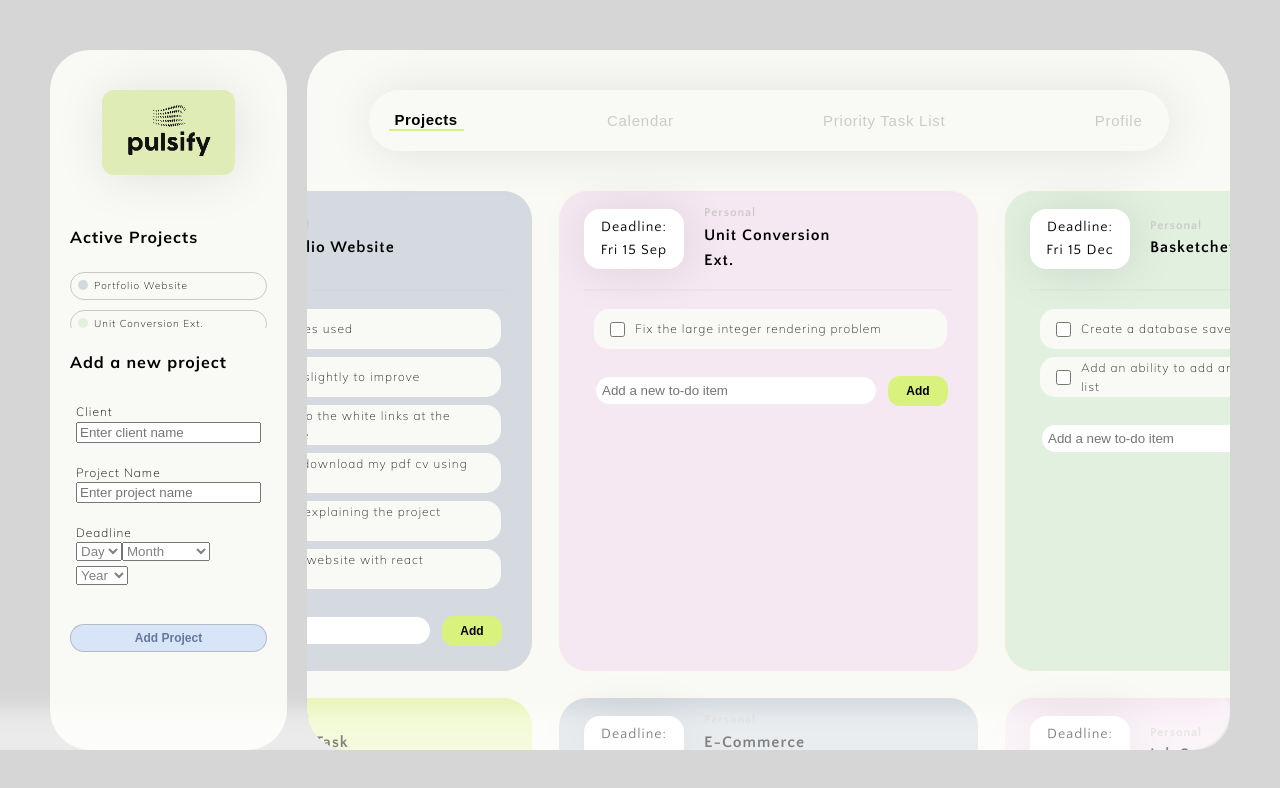
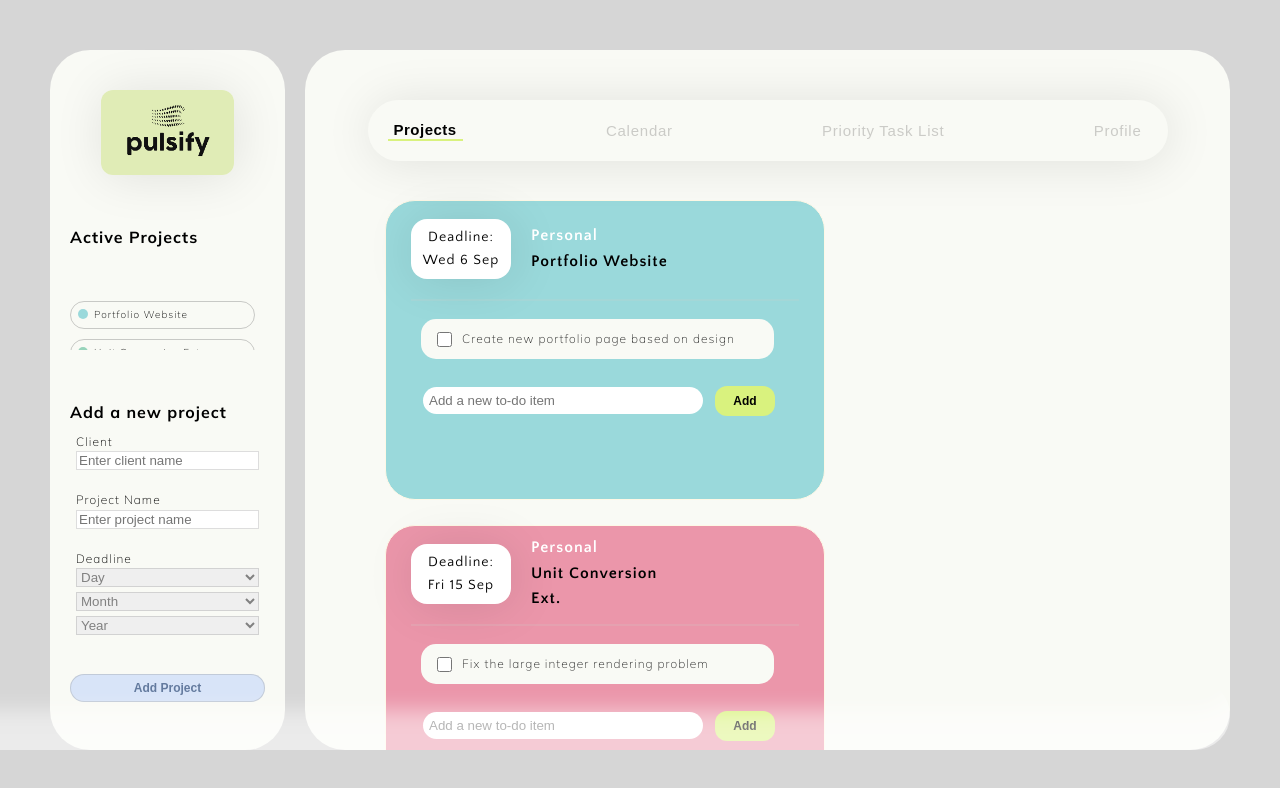
Before and after one commit to jhartdev/Pulsify, a React (Vite) app: page / in a window 1280 px wide. Shown: the top 788 px of the page. Built offline with nearby package versions, Linux system fonts and the light colour scheme.

Commit message:
Adjusted projects, changed design...

```diff
--- a/src/App.css
+++ b/src/App.css
@@ -37,7 +37,8 @@
 }
 
 .active-projects-list::-webkit-scrollbar {
-  display: none;
+  width: 4px;
+  background: #f1f1f1;
 }
 
 .active-projects-list li {
@@ -46,6 +47,7 @@
   border-radius: 12px;
   padding: 5px;
   font-size: 10px;
+  margin-right: 10px;
   margin-bottom: 10px;
   border: solid 0.5px #81818166;
   border-radius: 20px;
@@ -59,16 +61,19 @@
   margin-right: 6px;
 }
 
-.active-projects-list h4 {
-  margin-top: 0;
+.left-col-title {
+  margin-top: 50px;
   width: 100%;
+  margin-bottom: 0;
 }
 
 .dropdowns {
   color: #818181;
+  border-color: #81818145;
   display: inline;
   flex-direction: row;
   margin-bottom: 5px;
+  width: 100%;
 }
 
 .error-message {
@@ -102,17 +107,21 @@
 .new-form {
   display: flex;
   flex-direction: column;
-  margin-bottom: 70px;
+  margin-bottom: 20px;
   width: 100%;
 }
 
 .new-form > * {
   width: 100%;
-  border: solid 0.5px #81818166;
+  border: solid 0.5px #81818145;
   border-radius: 20px;
   padding: 6px;
   margin-bottom: 8px;
   font-size: 12px;
+}
+
+#client, #projectName {
+  border: solid 0.5px #81818145;
 }
 
 .form-group {
@@ -125,7 +134,7 @@
   justify-content: center;
   background-color: #f9faf5;
   border-radius: 40px;
-  padding: 40px;
+  padding: 50px 80px;
   margin: 10px;
   overflow-y: auto;
   width: 100%;
@@ -191,10 +200,11 @@
 }
 
 .project-cards {
-  display: grid;
-  grid-template-columns: repeat(3, 1fr);
+  display: flex;
+  flex-wrap: wrap;
+  justify-content: space-between;
   gap: 25px;
-  min-width: 100%;
+  width: 100%;
   border-radius: 40px;
   padding-bottom: 100px;
 }
@@ -204,7 +214,7 @@
   border: 1px solid #fef8e6;
   border-radius: 30px;
   min-height: 300px;
-  width: 421px;
+  min-width: 32%;
   padding: 25px;
   display: flex;
   flex-direction: column;
@@ -215,19 +225,27 @@
 }
 
 .pastel-blue {
-  background-color: #637a9e3f;
+  background-color: #9AD9DB;
 }
 
 .pastel-green {
-  background-color: #b5ddb557;
+  background-color: #98D4BB;
+}
+
+.sea-green {
+  background-color: #218B82;
+}
+
+.pastel-purple {
+  background-color: #E5DBD9;
 }
 
 .pastel-pink {
-  background-color: #f1c5eb57;
+  background-color: #EB96AA;
 }
 
 .pastel-yellow {
-  background-color: #d9f27e86;
+  background-color: #d9f27e;
 }
 
 .title-container {
@@ -236,8 +254,8 @@
 
 .client-title {
   display: flex;
-  color: #cbcbc7;
-  font-size: 12px;
+  color: #ffffff;
+  font-size: 16px;
   width: 80px;
   align-items: center;
 }
--- a/src/App.jsx
+++ b/src/App.jsx
@@ -59,16 +59,17 @@ function App() {
     <div className="app">
       <div className="left-column">
         <img className='logo' src={imageLogo} alt="pulsify logo" />
+        <h4 className='left-col-title'>Active Projects</h4>
         <ul className='active-projects-list'>
-          <h4>Active Projects</h4>
           {projectCards.map((projectCard) => (
             <li key={projectCard.id}>
               <div className={projectCard.className}></div> {projectCard.projectName}
             </li>
           ))}
         </ul>
+        <h4 className='left-col-title'>Add a new project</h4>
         <div className='form-container'>
-          <h4>Add a new project</h4>
+
           <NewProjectForm handleAddProjectCard={handleAddProjectCard} />
         </div>
       </div>
--- a/src/components/ProjectsTab.jsx
+++ b/src/components/ProjectsTab.jsx
@@ -3,7 +3,7 @@ import React from 'react';
 import ProjectCard from './ProjectCard';
 
 const ProjectsTab = ({ projectCards, handleDeleteProject, onAddTodo, onDeleteTodo }) => {
-  const pastelColors = ['pastel-blue', 'pastel-pink', 'pastel-green', 'pastel-yellow'];
+  const pastelColors = ['pastel-blue', 'pastel-pink', 'pastel-green', 'sea-green', 'pastel-purple', 'pastel-yellow'];
 
   return (
     <div>
--- a/src/components/fakeProjectCards.js
+++ b/src/components/fakeProjectCards.js
@@ -5,12 +5,7 @@ const fakeProjectCards = [
     projectName: "Portfolio Website",
     className: "pastel-blue",
     todos: [
-      { id: 1, text: "Update technologies used", completed: false, todoDeadline: "No deadline" },
-      { id: 2, text: "Adjust the design slightly to improve", completed: false, todoDeadline: "No deadline" },
-      { id: 3, text: "Add functionality to the white links at the bottom of the page", completed: false, todoDeadline: "No deadline" },
-      { id: 4, text: "Add the ability to download my pdf cv using CV button", completed: false, todoDeadline: "No deadline" },
-      { id: 5, text: "Add Readme files explaining the project challenges etc", completed: false, todoDeadline: "No deadline" },
-      { id: 6, text: "Redo the portfolio website with react implementation", completed: false, todoDeadline: "No deadline" },
+      { id: 1, text: "Create new portfolio page based on design", completed: false, todoDeadline: "No deadline" },
     ],
     deadline: new Date(2023, 8, 6)
   },
@@ -20,7 +15,7 @@ const fakeProjectCards = [
     projectName: "Unit Conversion Ext.",
     className: "pastel-green",
     todos: [
-      { id: 7, text: "Fix the large integer rendering problem", completed: false, todoDeadline: new Date(2023, 11, 15) },
+      { id: 7, text: "Fix the large integer rendering problem", completed: false, todoDeadline: "No deadline" },
     ],
     deadline: new Date(2023, 8, 15)
   },
@@ -30,8 +25,8 @@ const fakeProjectCards = [
     projectName: "Basketchef WPA",
     className: "pastel-pink",
     todos: [
-      { id: 8, text: "Create a database save with all the recipes on", completed: false, todoDeadline: new Date(2023, 11, 15) },
-      { id: 9, text: "Add an ability to add anything to the shopping list", completed: false, todoDeadline: new Date(2023, 11, 15) },
+      { id: 8, text: "Create a database save with all the recipes on", completed: false, todoDeadline: "No deadline" },
+      { id: 9, text: "Add an ability to add anything to the shopping list", completed: false, todoDeadline: "No deadline" },
     ],
     deadline: new Date(2023, 11, 15)
   },
@@ -40,7 +35,12 @@ const fakeProjectCards = [
     client: "Personal",
     projectName: "Pulsify Task Manager",
     className: "pastel-yellow",
-    todos: [],
+    todos: [
+      {id: 14, text: "Set up a live database to store and save the updates", completed: false, todoDeadline: "No deadline" },
+      {id: 14, text: "Create a Profile and login/ registration functionality", completed: false, todoDeadline: "No deadline" },
+      {id: 14, text: "Make design responsive...", completed: false, todoDeadline: new Date(2023, 11, 15) }
+
+    ],
     deadline: new Date(2023, 11, 15)
   },
   {
@@ -49,7 +49,7 @@ const fakeProjectCards = [
     projectName: "E-Commerce Website",
     className: "pastel-blue",
     todos: [
-      { id: 10, text: "Learn and start building an e-commerce website", completed: true, todoDeadline: new Date(2023, 11, 15) },
+      { id: 10, text: "Learn and start building an e-commerce website", completed: false, todoDeadline: "No deadline" },
     ],
     deadline: new Date(2023, 11, 15)
   },
@@ -60,7 +60,7 @@ const fakeProjectCards = [
     className: "pastel-green",
     todos: [
       { id: 11, text: "Create new CV", completed: false, todoDeadline: "No deadline" },
-      { id: 12, text: "Update Linkedin", completed: true, todoDeadline: "No deadline" },
+      { id: 12, text: "Update Linkedin", completed: false, todoDeadline: "No deadline" },
       { id: 13, text: "Create a cover letter template", completed: false, todoDeadline: "No deadline" },
     ],
     deadline: new Date(2023, 11, 15)
```
